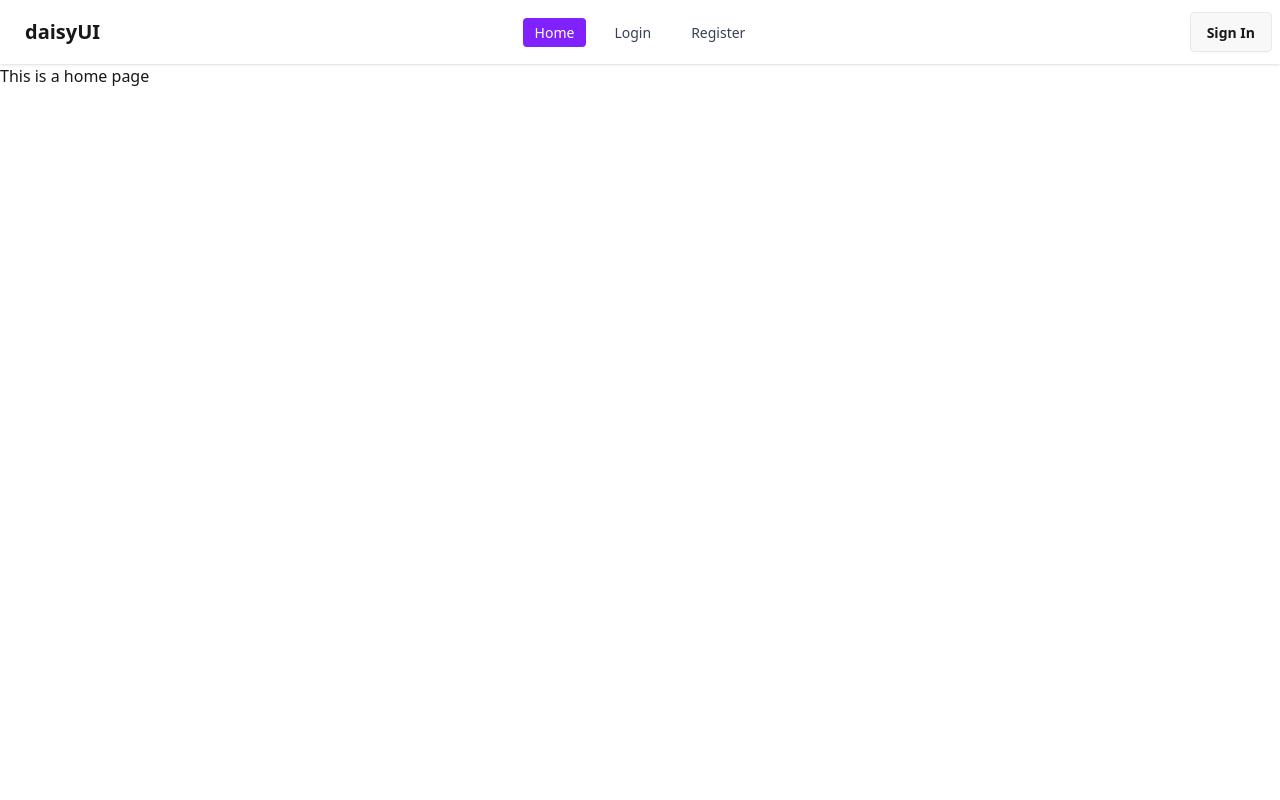
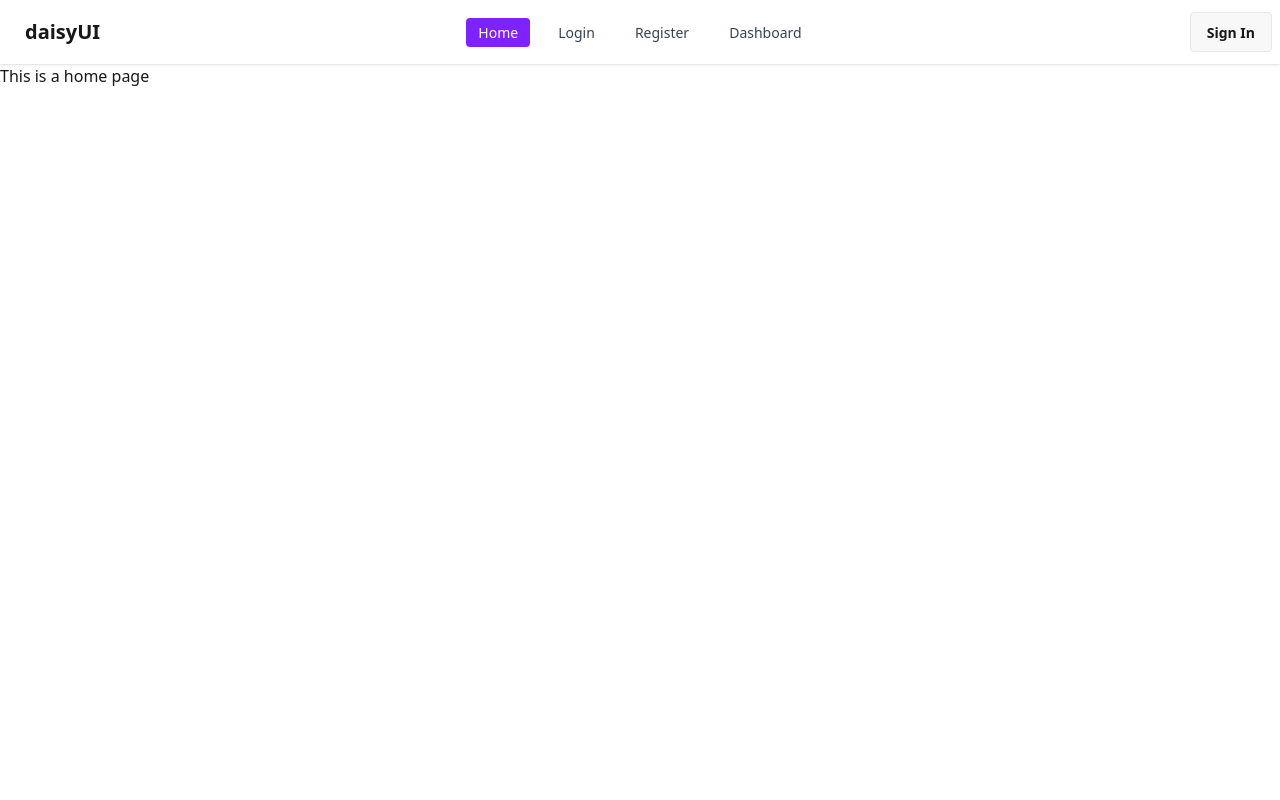
Before and after one commit to Antorkarmokar28/react-auth-private-route, a React (Vite) app: page / in a window 1280 px wide. Shown: the top 800 px of the page. Built offline with nearby package versions, Linux system fonts and the light colour scheme; no server answers.

Commit message:
user can private page then after login user will go to this private page

```diff
--- a/src/components/shared/Navbar/Navbar.jsx
+++ b/src/components/shared/Navbar/Navbar.jsx
@@ -70,6 +70,19 @@ const Navbar = () => {
           </NavLink>
         </li>
       )}
+
+      <li>
+        <NavLink
+          className={({ isActive }) =>
+            isActive
+              ? "bg-violet-600 text-white px-3 py-1 rounded"
+              : "text-gray-700 px-3 py-1"
+          }
+          to="/dashboard"
+        >
+          Dashboard
+        </NavLink>
+      </li>
     </>
   );
 
--- /dev/null
+++ b/src/pages/Dashboard/Dashboard.jsx
@@ -0,0 +1,9 @@
+const Dashboard = () => {
+  return (
+    <div>
+      <h1>This is a Dashboard</h1>
+    </div>
+  );
+};
+
+export default Dashboard;
--- a/src/pages/Login/Login.jsx
+++ b/src/pages/Login/Login.jsx
@@ -1,5 +1,5 @@
 import { use, useState } from "react";
-import { Link, useNavigate } from "react-router";
+import { Link, useLocation, useNavigate } from "react-router";
 import { AuthContext } from "../../context/AuthContext";
 import { FaEye, FaEyeSlash } from "react-icons/fa";
 
@@ -9,6 +9,8 @@ const Login = () => {
   const [error, setError] = useState("");
   const [showPassword, setShowPassword] = useState("");
   const navigate = useNavigate();
+  const location = useLocation();
+
   // handle sign in button and sign in function
   const handleSignInForm = (e) => {
     e.preventDefault();
@@ -21,7 +23,7 @@ const Login = () => {
     signInUser(email, password)
       .then((result) => {
         setSuccess(result.user);
-        navigate("/");
+        navigate(location?.state || "/");
       })
       .catch((error) => {
         setError(error.message);
--- a/src/routes/PrivateRoutes.jsx
+++ b/src/routes/PrivateRoutes.jsx
@@ -1,16 +1,17 @@
 import { use } from "react";
 import { AuthContext } from "../context/AuthContext";
-import { Navigate } from "react-router";
+import { Navigate, useLocation } from "react-router";
 
 const PrivateRoutes = ({ children }) => {
   const { user, loading } = use(AuthContext);
+  const location = useLocation();
 
   if (loading) {
     return <span className="loading loading-infinity loading-xl"></span>;
   }
 
   if (!user) {
-    return <Navigate to="/login"></Navigate>;
+    return <Navigate state={location?.pathname} to="/login"></Navigate>;
   }
 
   return children;
--- a/src/routes/Routes.jsx
+++ b/src/routes/Routes.jsx
@@ -6,6 +6,7 @@ import Register from "../pages/Register/Register";
 import Order from "../pages/Order/Order";
 import Profile from "../pages/Profile/Profile";
 import PrivateRoutes from "./PrivateRoutes";
+import Dashboard from "../pages/Dashboard/Dashboard";
 
 const router = createBrowserRouter([
   {
@@ -40,6 +41,14 @@ const router = createBrowserRouter([
           </PrivateRoutes>
         ),
       },
+      {
+        path: "dashboard",
+        element: (
+          <PrivateRoutes>
+            <Dashboard />
+          </PrivateRoutes>
+        ),
+      },
     ],
   },
 ]);
```
